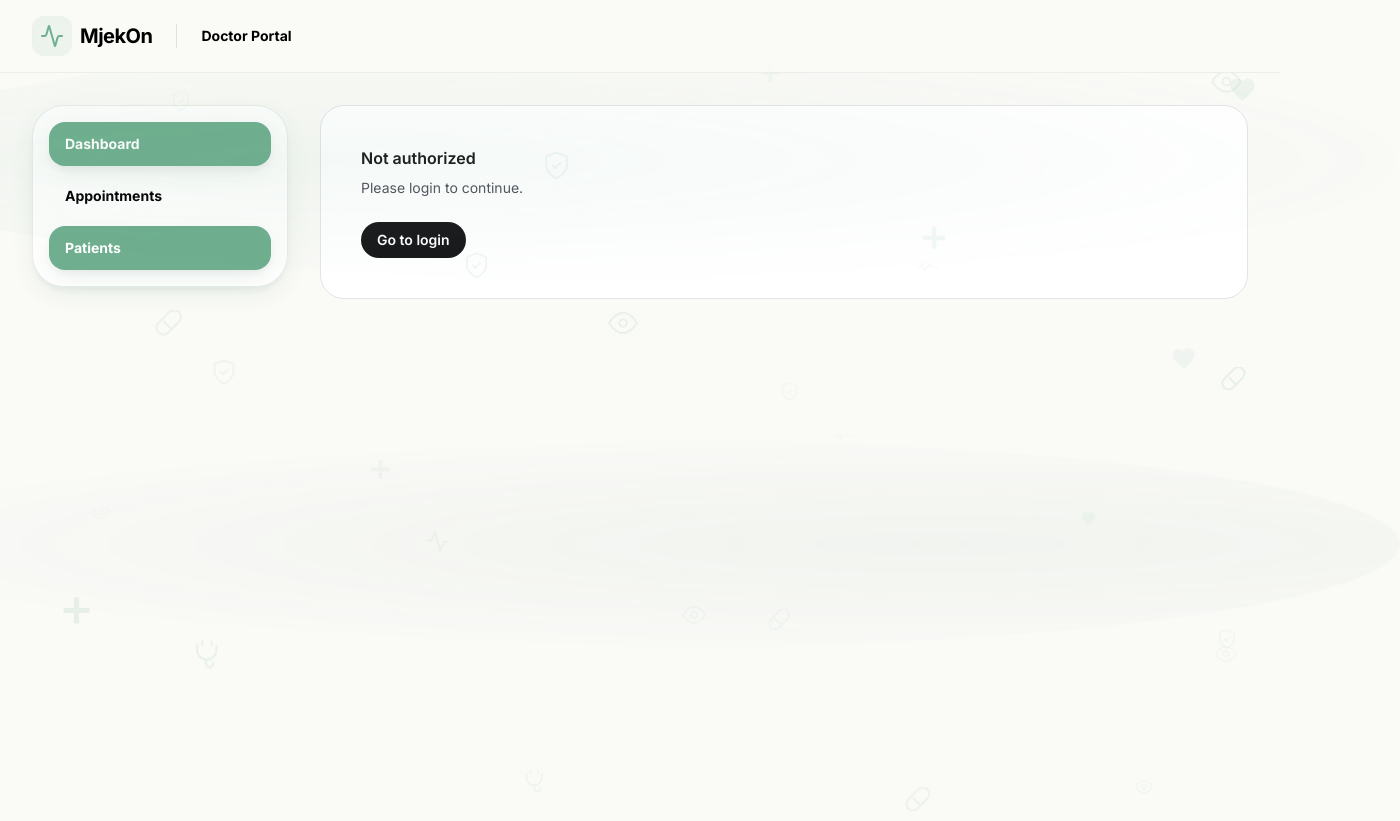
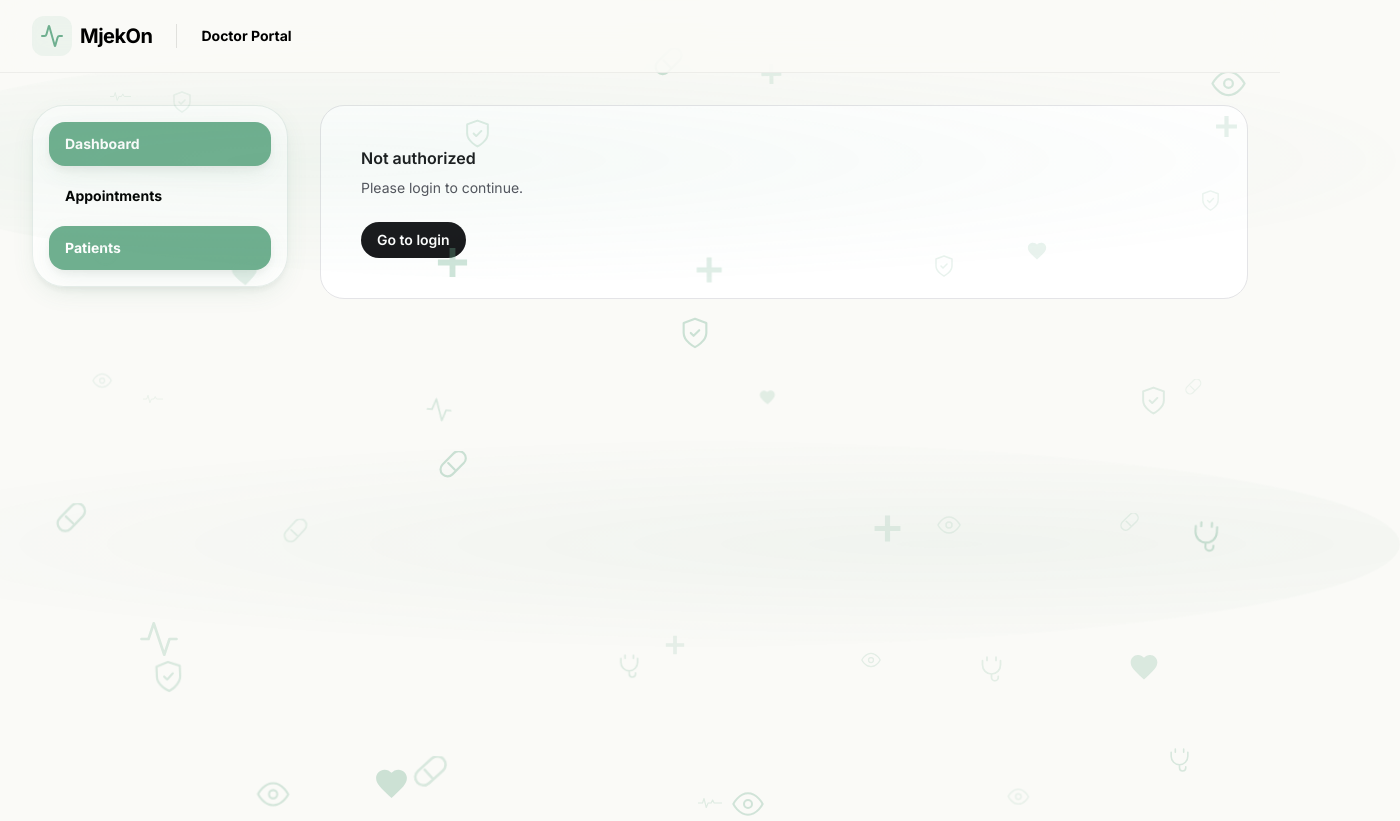
Before and after one commit to nikola1125/clinic-m, a Next.js app: page /portal/patients/1 in a window 1280 px wide. Shown: the whole page, 1400 px wide, since content can reach past the window. Before the commit the page ends 800 px from the top, so only its background shows below. Built offline with nearby package versions, Linux system fonts and the light colour scheme; no server answers.

Commit message:
feat: increase floater opacity and count for more visible background animation

```diff
--- a/src/components/HeroBg.tsx
+++ b/src/components/HeroBg.tsx
@@ -28,9 +28,9 @@ const LAYER_CFG: Record<DepthLayer, {
   parallax: number; opRange: [number, number];
   sizeRange: [number, number]; floatRange: [number, number];
 }> = {
-  far:  { parallax: 0.015, opRange: [0.04, 0.07],  sizeRange: [16, 22], floatRange: [28, 40] },
-  mid:  { parallax: 0.04,  opRange: [0.06, 0.10],  sizeRange: [22, 28], floatRange: [22, 32] },
-  near: { parallax: 0.08,  opRange: [0.09, 0.14],  sizeRange: [28, 34], floatRange: [16, 24] },
+  far:  { parallax: 0.015, opRange: [0.10, 0.18],  sizeRange: [18, 24], floatRange: [28, 40] },
+  mid:  { parallax: 0.04,  opRange: [0.15, 0.25],  sizeRange: [24, 32], floatRange: [22, 32] },
+  near: { parallax: 0.08,  opRange: [0.22, 0.35],  sizeRange: [30, 42], floatRange: [16, 24] },
 };
 
 /* ── Seeded PRNG (mulberry32) — deterministic randomness so SSR = client ── */
@@ -103,8 +103,8 @@ function buildFloaters(): FloaterConfig[] {
     }
   }
 
-  placeSet(18, false, 14);
-  placeSet(12, true, 16);
+  placeSet(24, false, 12);
+  placeSet(18, true, 14);
   return out;
 }
 
@@ -182,7 +182,7 @@ export function HeroBg() {
   return (
     <div
       aria-hidden="true"
-      className="pointer-events-none fixed inset-0"
+      className="pointer-events-none absolute inset-0"
       style={{ zIndex: 1 }}
     >
       <style>{`
```
